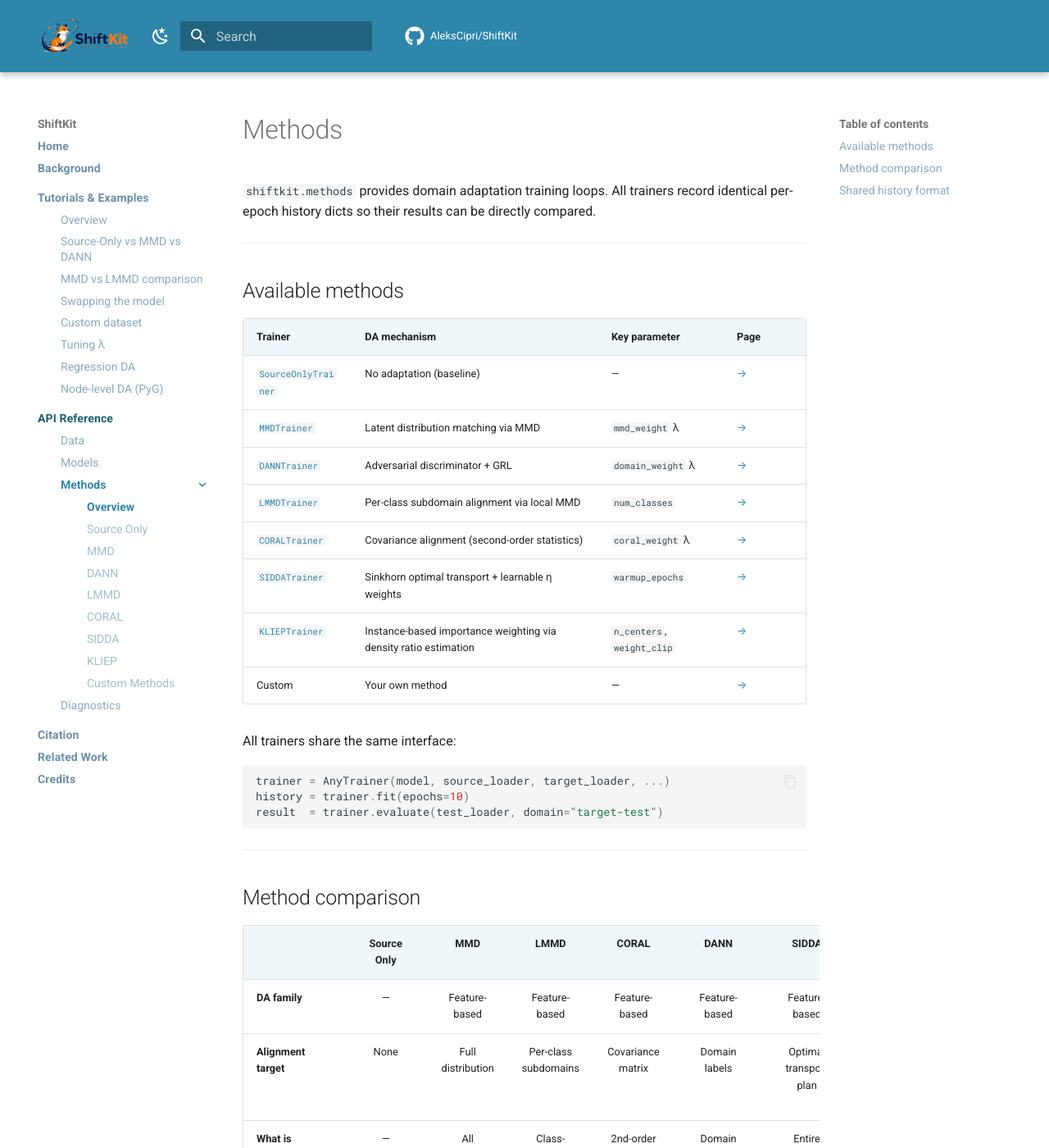
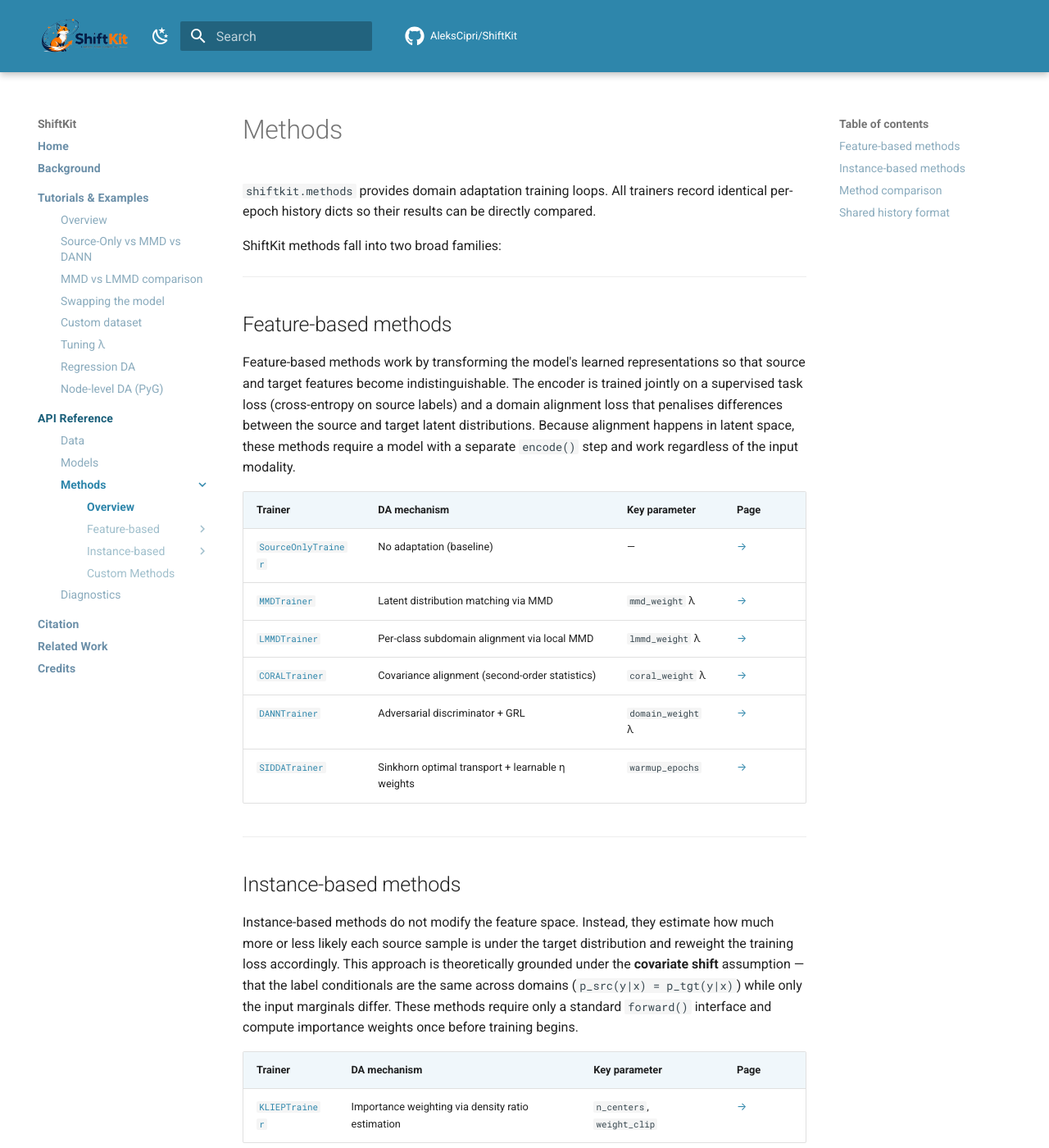
Before and after one commit to AleksCipri/ShiftKit, an MkDocs documentation site: the page built from docs/methods/index.md, in a window 1280 px wide and 1400 px high. Shown: the whole window at 82% size. Built offline with MkDocs 1.6.1 and Material for MkDocs 9.7.7, drawn with Linux system fonts in a browser that asks for light colours; comment, search, counter and statistics services are not loaded.

Commit message:
Group methods into feature-based and instance-based subcategories
- mkdocs.yml: nest method pages under Feature-based and Instance-based
  sections in the left nav
- methods/index.md: add explanatory paragraphs for each family, split
  the available-methods table into two grouped tables

Co-Authored-By: Claude Sonnet 4.6 <noreply@anthropic.com>

```diff
--- a/docs/methods/index.md
+++ b/docs/methods/index.md
@@ -3,20 +3,32 @@
 `shiftkit.methods` provides domain adaptation training loops. All trainers record
 identical per-epoch history dicts so their results can be directly compared.
 
+ShiftKit methods fall into two broad families:
+
 ---
 
-## Available methods
+## Feature-based methods
+
+Feature-based methods work by transforming the model's learned representations so that source and target features become indistinguishable. The encoder is trained jointly on a supervised task loss (cross-entropy on source labels) and a domain alignment loss that penalises differences between the source and target latent distributions. Because alignment happens in latent space, these methods require a model with a separate `encode()` step and work regardless of the input modality.
 
 | Trainer | DA mechanism | Key parameter | Page |
 |---------|-------------|---------------|------|
 | [`SourceOnlyTrainer`](source_only.md) | No adaptation (baseline) | — | [→](source_only.md) |
 | [`MMDTrainer`](mmd.md) | Latent distribution matching via MMD | `mmd_weight` λ | [→](mmd.md) |
+| [`LMMDTrainer`](lmmd.md) | Per-class subdomain alignment via local MMD | `lmmd_weight` λ | [→](lmmd.md) |
+| [`CORALTrainer`](coral.md) | Covariance alignment (second-order statistics) | `coral_weight` λ | [→](coral.md) |
 | [`DANNTrainer`](dann.md) | Adversarial discriminator + GRL | `domain_weight` λ | [→](dann.md) |
-| [`LMMDTrainer`](lmmd.md) | Per-class subdomain alignment via local MMD | `num_classes` | [→](lmmd.md) |
-| [`CORALTrainer`](coral.md) | Covariance alignment (second-order statistics) | `coral_weight` λ | [→](coral.md) |
 | [`SIDDATrainer`](sidda.md) | Sinkhorn optimal transport + learnable η weights | `warmup_epochs` | [→](sidda.md) |
-| [`KLIEPTrainer`](kliep.md) | Instance-based importance weighting via density ratio estimation | `n_centers`, `weight_clip` | [→](kliep.md) |
-| Custom | Your own method | — | [→](custom.md) |
+
+---
+
+## Instance-based methods
+
+Instance-based methods do not modify the feature space. Instead, they estimate how much more or less likely each source sample is under the target distribution and reweight the training loss accordingly. This approach is theoretically grounded under the **covariate shift** assumption — that the label conditionals are the same across domains (`p_src(y|x) = p_tgt(y|x)`) while only the input marginals differ. These methods require only a standard `forward()` interface and compute importance weights once before training begins.
+
+| Trainer | DA mechanism | Key parameter | Page |
+|---------|-------------|---------------|------|
+| [`KLIEPTrainer`](kliep.md) | Importance weighting via density ratio estimation | `n_centers`, `weight_clip` | [→](kliep.md) |
 
 All trainers share the same interface:
 
--- a/mkdocs.yml
+++ b/mkdocs.yml
@@ -55,13 +55,15 @@ nav:
       - Models: models.md
       - Methods:
           - Overview: methods/index.md
-          - Source Only: methods/source_only.md
-          - MMD: methods/mmd.md
-          - DANN: methods/dann.md
-          - LMMD: methods/lmmd.md
-          - CORAL: methods/coral.md
-          - SIDDA: methods/sidda.md
-          - KLIEP: methods/kliep.md
+          - Feature-based:
+              - Source Only: methods/source_only.md
+              - MMD: methods/mmd.md
+              - LMMD: methods/lmmd.md
+              - CORAL: methods/coral.md
+              - DANN: methods/dann.md
+              - SIDDA: methods/sidda.md
+          - Instance-based:
+              - KLIEP: methods/kliep.md
           - Custom Methods: methods/custom.md
       - Diagnostics: diagnostics.md
   - Citation: citation.md
```
